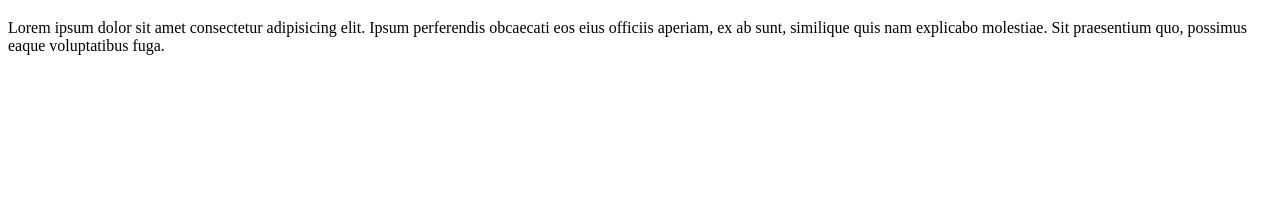
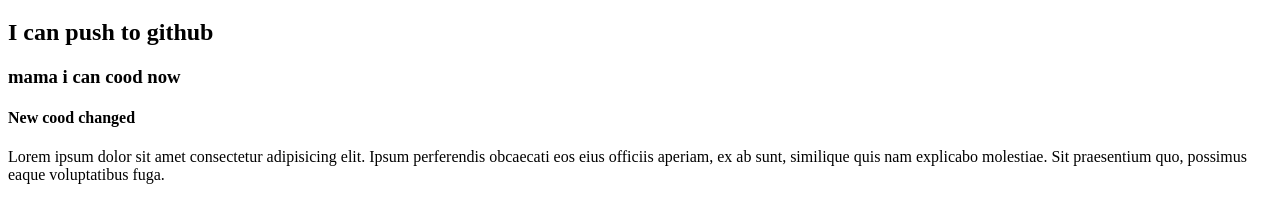
Before and after one commit to ab-rahim-bin-rakib/my-second-repo, a plain HTML site: page index.html in a window 1280 px wide. Shown: the part 61-284 px from the top of the page. Drawn offline with Linux system fonts and the light colour scheme.

Commit message:
addead header

```diff
--- a/index.html
+++ b/index.html
@@ -8,6 +8,9 @@
 </head>
 <body>
     <h1>my website</h1>
+    <h2>I can push to github</h2>
+    <h3>mama i can cood now</h3>
+    <h4>New cood changed</h4>
     <p>Lorem ipsum dolor sit amet consectetur adipisicing elit. Ipsum perferendis obcaecati eos eius officiis aperiam, ex ab sunt, similique quis nam explicabo molestiae. Sit praesentium quo, possimus eaque voluptatibus fuga.</p>
 </body>
 </html>
```
